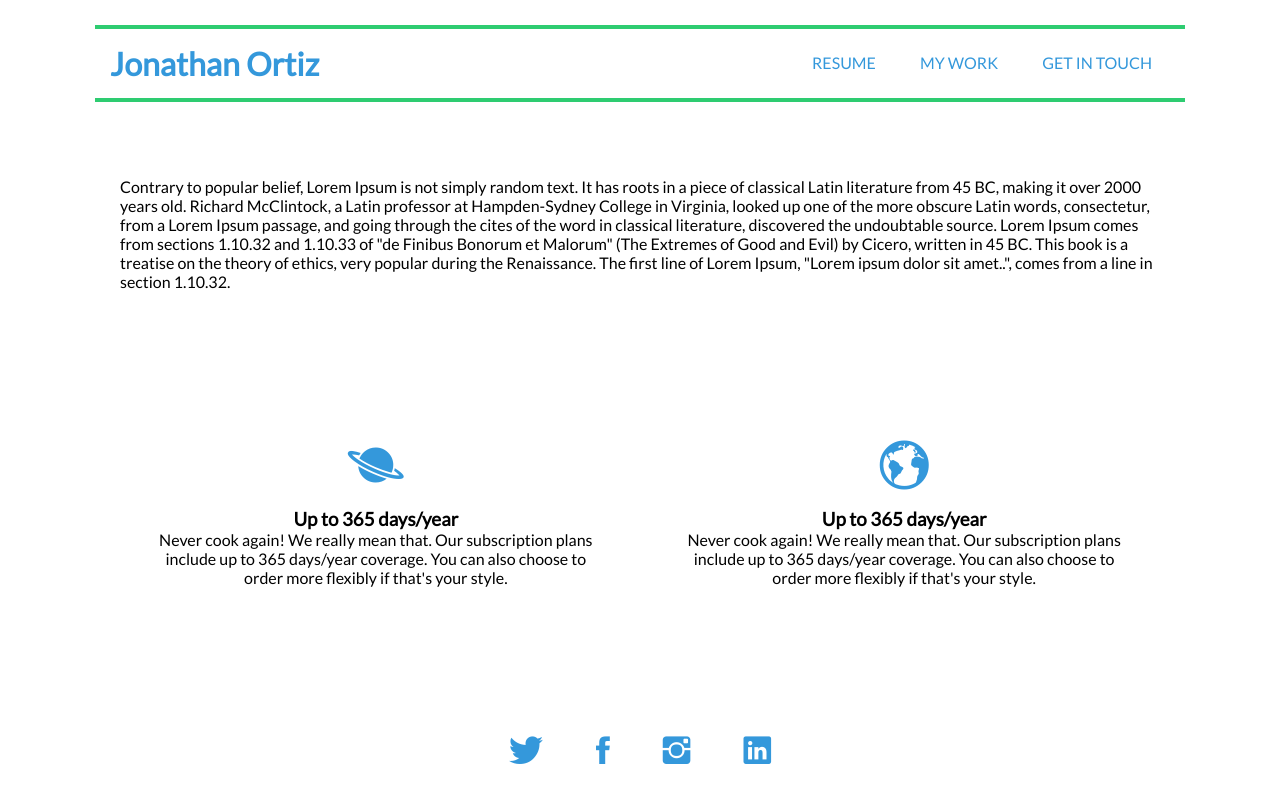
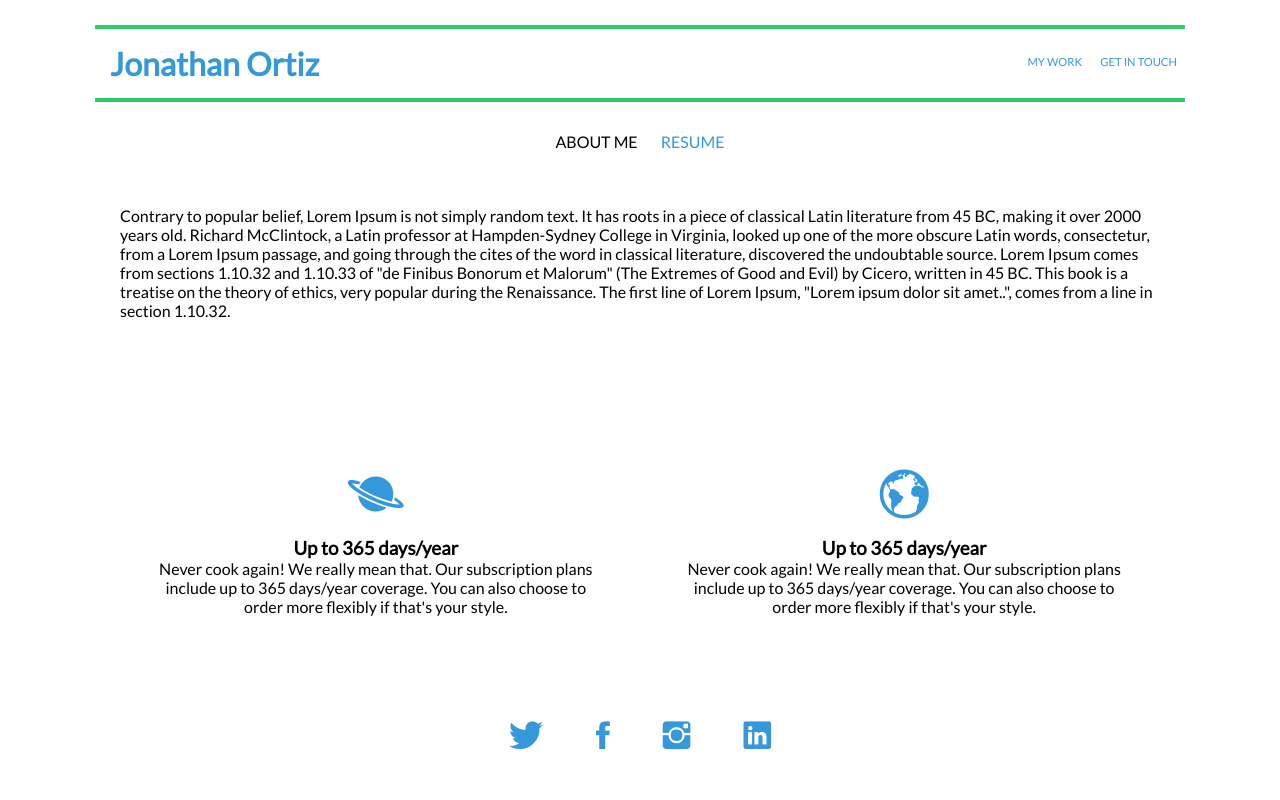
Before and after one commit to J0natr0n/j0natr0n.github.io, a PHP site: page /my-resume/index.html in a window 1280 px wide. Run offline with PHP 8.4, Linux system fonts and the light colour scheme.

Commit message:
res adjustments

```diff
--- a/my-resume/css/style.css
+++ b/my-resume/css/style.css
@@ -18,12 +18,12 @@ header a {
 }
 .main-nav {
     float: right;
-    margin-top: 28px;
+    margin-top: 30px;
+    font-size: 70%;
 }
 
 .main-nav li {
     display: inline-block;
-    margin-right: 25px;
 
 }
 
@@ -39,8 +39,9 @@ header a {
 
 .main-nav li a:hover,
 .main-nav li a:active {
-    border: 2px solid #2ecc71;
+    border: 3px solid #2ecc71;
     border-radius: 10%;
+    border-style: outset;
     height: 54px;
     width: 54px;
 }
@@ -58,6 +59,39 @@ h1 {
     color: #3498db;
     text-align: left;
     margin: 0;
+}
+
+.headline {
+    text-align: center;
+    text-transform: uppercase;
+}
+
+.headline li {
+    display: inline-block;
+    padding: 5px 10px 5px 10px;
+}
+
+.headline li a {
+    text-decoration: none;
+    color: #3498db;
+}
+
+.headline li a:link,
+.headline li a:visited {
+    color: #3498db;
+    text-decoration: none;
+    border-bottom: 2px solid transparent;
+    transform: border-bottom 0.5s;
+}
+
+.headline li a:hover,
+.headline li a:active {
+    border: 2px solid #2ecc71;
+    border-radius: 10%;
+    border-style: outset;
+    height: 54px;
+    width: 54px;
+
 }
 
 .sub-nav li {
@@ -88,12 +122,13 @@ h1 {
 .sub-nav li a:active {
     border: 2px solid #2ecc71;
     border-radius: 10%;
+    border-style: outset;
     height: 54px;
     width: 54px;
 }
 
 footer {
-    margin-top: 50px;
+    padding: 6px;
     text-align: center;
 }
 
--- a/my-resume/index.html
+++ b/my-resume/index.html
@@ -20,7 +20,6 @@
         <header>
             <nav class="main-nav">
                 <ul>
-                    <li><a href="#">Resume</a></li>
                     <li><a href="#">My Work</a></li>
                     <li><a href="#">Get In Touch</a></li>
                 </ul>
@@ -28,6 +27,14 @@
         <a href="http://jonatron.org"><h1>Jonathan Ortiz</h1></a>
 
         </header>
+    </div>
+
+    <div class="headline">
+        <ul>
+            <li>About Me</li>
+            <li><a href="#">Resume</a></li>
+
+        </ul>
     </div>
 
     <div class="row">
```
